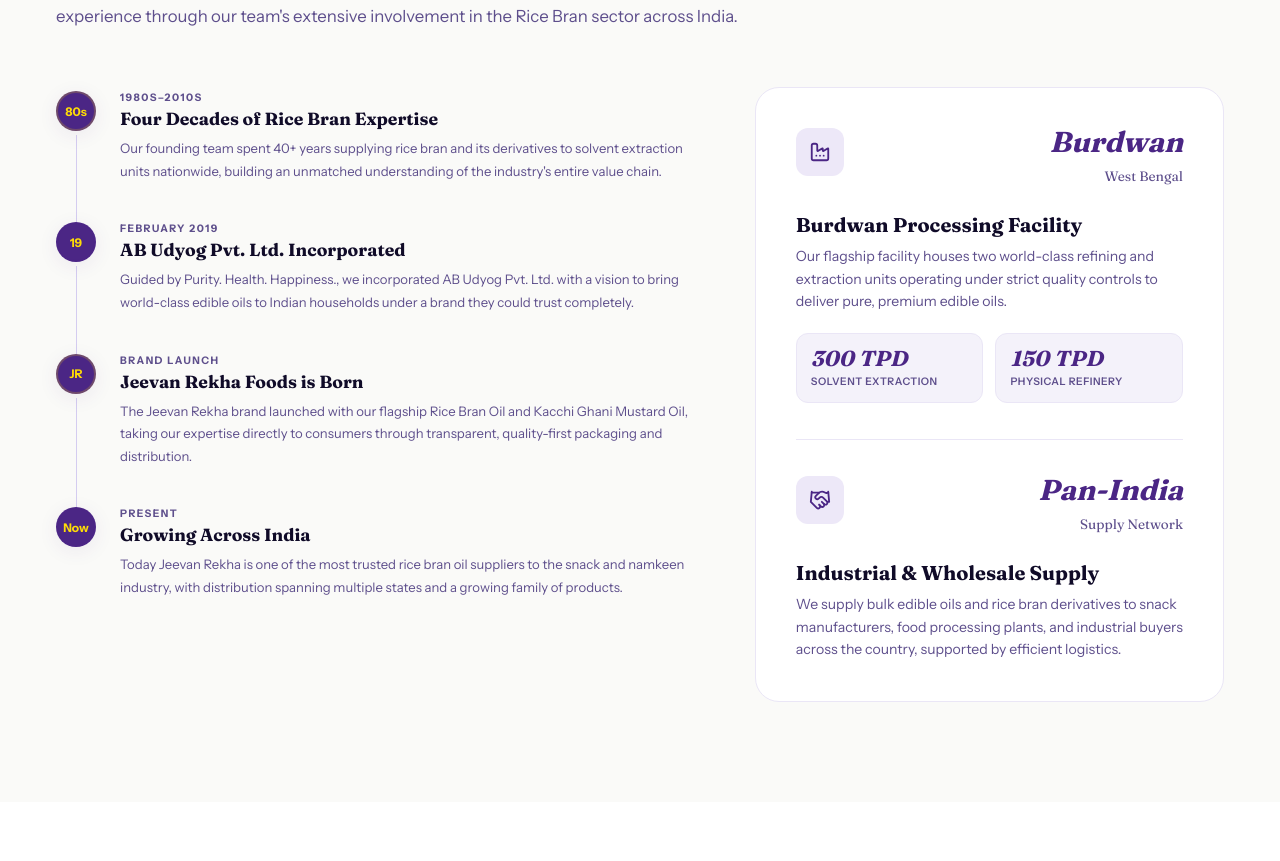
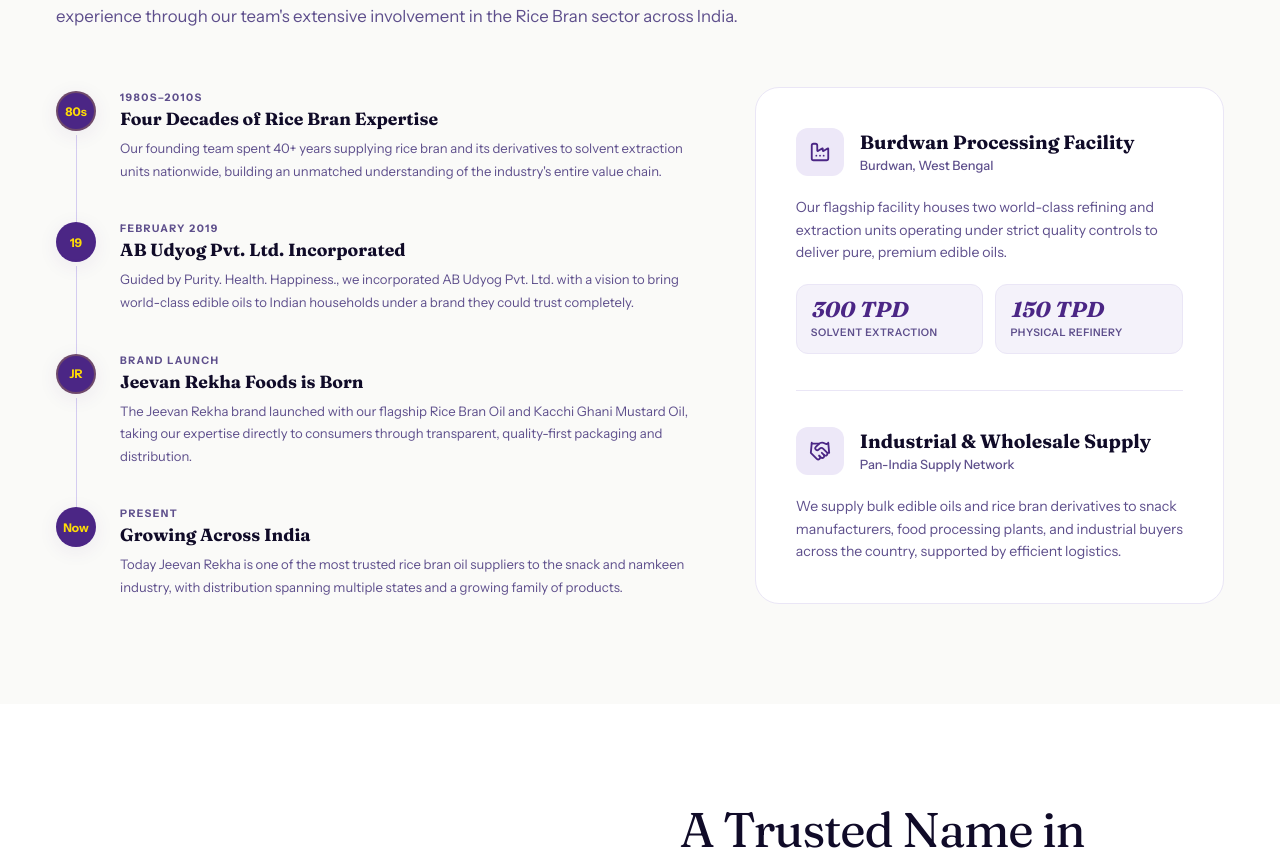
Before and after one commit to genaiwebsites/jeevanrekha, a Next.js app: page /about in a window 1280 px wide. Shown: the part 1080-1941 px from the top of the page. Built offline with nearby package versions, Linux system fonts and the light colour scheme.

Commit message:
style: simplify combined history card headers and remove duplicate text

```diff
--- a/src/app/about/page.tsx
+++ b/src/app/about/page.tsx
@@ -118,16 +118,15 @@
 
                 {/* Burdwan Processing Section */}
                 <div style={{ display: 'flex', flexDirection: 'column' }}>
-                  <div className="hist-card-top" style={{ display: 'flex', justifyContent: 'space-between', alignItems: 'flex-start', marginBottom: '20px' }}>
-                    <div className="hist-card-icon" style={{ width: '48px', height: '48px', borderRadius: '12px', background: 'var(--pl)', display: 'flex', alignItems: 'center', justifyContent: 'center' }}>
+                  <div style={{ display: 'flex', alignItems: 'center', gap: '16px', marginBottom: '20px' }}>
+                    <div className="hist-card-icon" style={{ width: '48px', height: '48px', borderRadius: '12px', background: 'var(--pl)', display: 'flex', alignItems: 'center', justifyContent: 'center', margin: 0 }}>
                       <Factory style={{ color: 'var(--p)', width: '22px', height: '22px' }} />
                     </div>
-                    <div className="hist-card-num" style={{ textAlign: 'right', fontFamily: 'var(--fd)', fontWeight: 700, fontStyle: 'italic', fontSize: '1.8rem', color: 'var(--p)', lineHeight: 1 }}>
-                      Burdwan<br />
-                      <span style={{ fontSize: '0.85rem', color: 'var(--g60)', fontStyle: 'normal', fontWeight: 500 }}>West Bengal</span>
+                    <div>
+                      <h4 style={{ fontFamily: 'var(--fd)', fontSize: '1.2rem', fontWeight: 700, color: 'var(--bk)', margin: 0 }}>Burdwan Processing Facility</h4>
+                      <span style={{ fontSize: '0.8rem', color: 'var(--g60)', fontWeight: 500 }}>Burdwan, West Bengal</span>
                     </div>
                   </div>
-                  <h4 style={{ fontFamily: 'var(--fd)', fontSize: '1.25rem', fontWeight: 700, color: 'var(--bk)', marginBottom: '8px' }}>Burdwan Processing Facility</h4>
                   <p style={{ fontSize: '0.88rem', lineHeight: '1.6', color: 'var(--g60)', marginBottom: '20px' }}>
                     Our flagship facility houses two world-class refining and extraction units operating under strict quality controls to deliver pure, premium edible oils.
                   </p>
@@ -148,16 +147,15 @@
 
                 {/* Industrial & Wholesale Supply Section */}
                 <div style={{ display: 'flex', flexDirection: 'column' }}>
-                  <div className="hist-card-top" style={{ display: 'flex', justifyContent: 'space-between', alignItems: 'flex-start', marginBottom: '20px' }}>
-                    <div className="hist-card-icon" style={{ width: '48px', height: '48px', borderRadius: '12px', background: 'var(--pl)', display: 'flex', alignItems: 'center', justifyContent: 'center' }}>
+                  <div style={{ display: 'flex', alignItems: 'center', gap: '16px', marginBottom: '20px' }}>
+                    <div className="hist-card-icon" style={{ width: '48px', height: '48px', borderRadius: '12px', background: 'var(--pl)', display: 'flex', alignItems: 'center', justifyContent: 'center', margin: 0 }}>
                       <Handshake style={{ color: 'var(--p)', width: '22px', height: '22px' }} />
                     </div>
-                    <div className="hist-card-num" style={{ textAlign: 'right', fontFamily: 'var(--fd)', fontWeight: 700, fontStyle: 'italic', fontSize: '1.8rem', color: 'var(--p)', lineHeight: 1 }}>
-                      Pan-India<br />
-                      <span style={{ fontSize: '0.85rem', color: 'var(--g60)', fontStyle: 'normal', fontWeight: 500 }}>Supply Network</span>
+                    <div>
+                      <h4 style={{ fontFamily: 'var(--fd)', fontSize: '1.2rem', fontWeight: 700, color: 'var(--bk)', margin: 0 }}>Industrial & Wholesale Supply</h4>
+                      <span style={{ fontSize: '0.8rem', color: 'var(--g60)', fontWeight: 500 }}>Pan-India Supply Network</span>
                     </div>
                   </div>
-                  <h4 style={{ fontFamily: 'var(--fd)', fontSize: '1.25rem', fontWeight: 700, color: 'var(--bk)', marginBottom: '8px' }}>Industrial & Wholesale Supply</h4>
                   <p style={{ fontSize: '0.88rem', lineHeight: '1.6', color: 'var(--g60)' }}>
                     We supply bulk edible oils and rice bran derivatives to snack manufacturers, food processing plants, and industrial buyers across the country, supported by efficient logistics.
                   </p>
```
